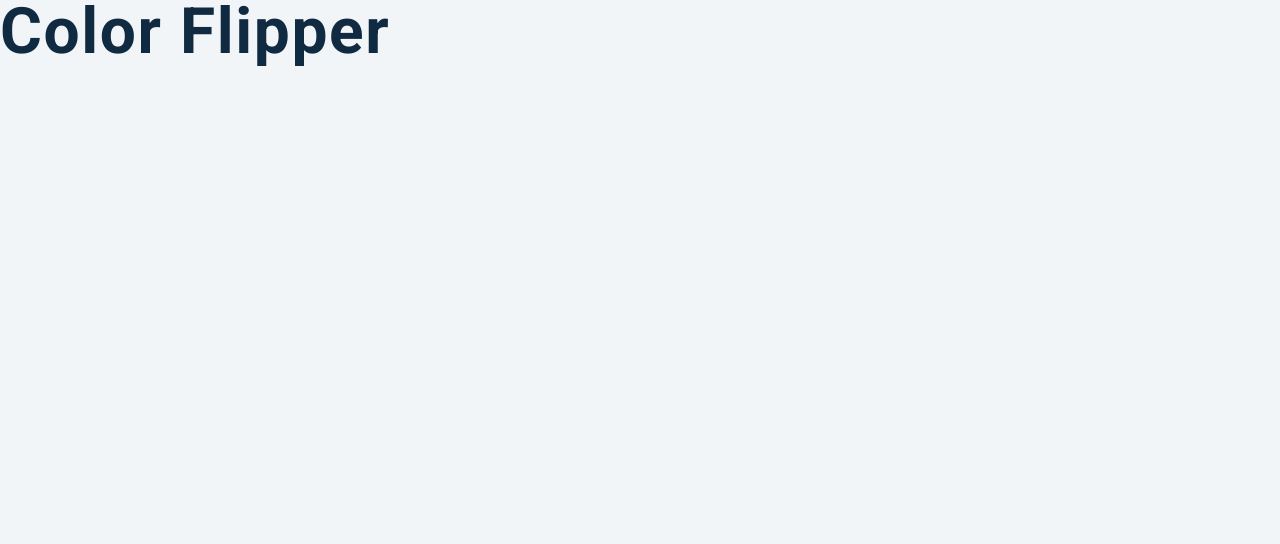
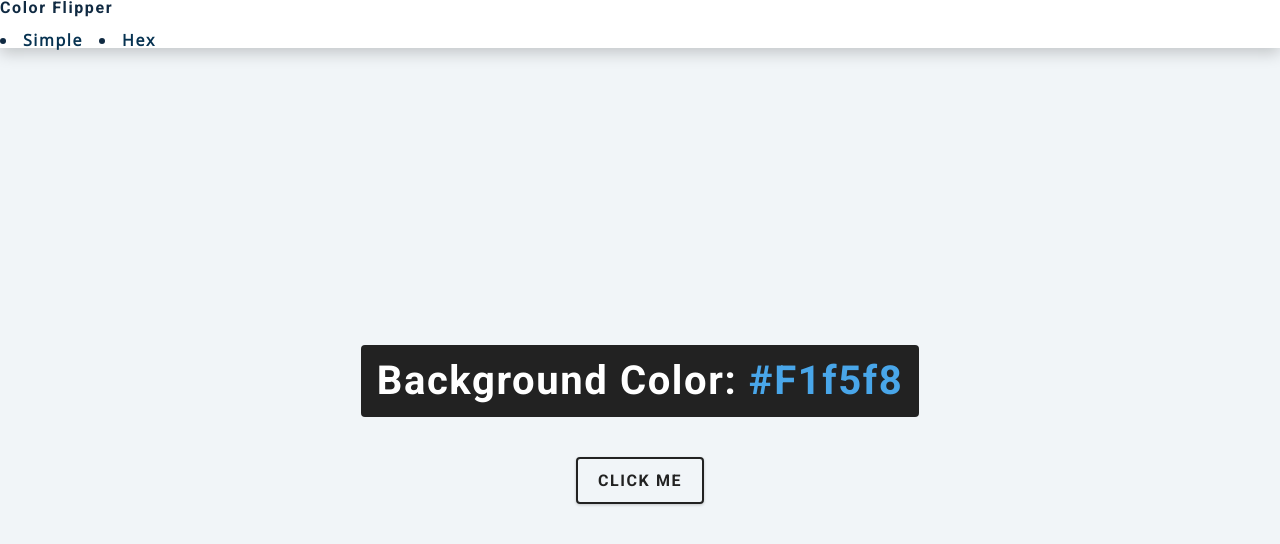
Before and after one commit to srushtiss/JS-Projects, a plain HTML site: page color-flipper/setup/index.html in a window 1280 px wide. Drawn offline with nearby package versions, Linux system fonts and the light colour scheme.

Commit message:
updated index.html for basic setup

```diff
--- a/color-flipper/setup/index.html
+++ b/color-flipper/setup/index.html
@@ -9,7 +9,27 @@
     <link rel="stylesheet" href="styles.css" />
   </head>
   <body>
-    <h1>color flipper</h1>
+    <nav>
+      <div class="nav-centre">
+        <h4>color flipper</h4>
+        <div class="nav-links">
+          <li>
+            <a href="index.html">simple</a>
+          </li>
+          <li>
+            <a href="hex.html">hex</a>
+          </li>
+        </div>
+      </div>
+    </nav>
+    <main>
+      <div class="container">
+        <h2>background color:<span class="color">
+          #f1f5f8
+        </span></h2>
+        <button class="btn btn-hero" id="btn">click me</button>
+      </div>
+    </main>
     <!-- javascript -->
     <script src="app.js"></script>
   </body>
```
